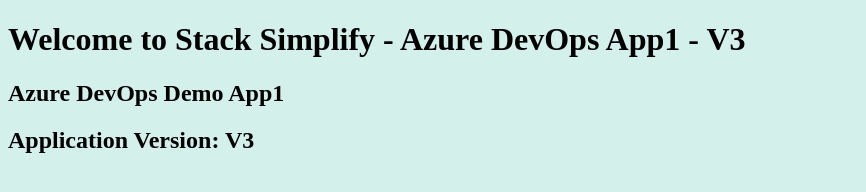
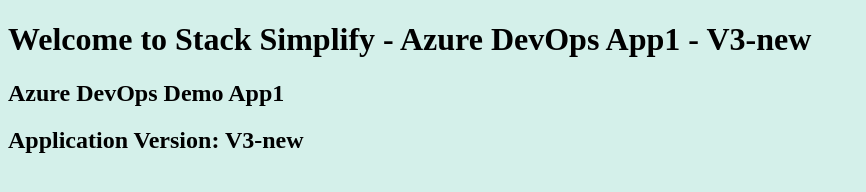
Before and after one commit to harshil114/azure-devops-github-acr-aks-app1, a plain HTML site: page index.html in a window 1280 px wide. Shown: the whole page, without its empty margins (0-866 px from the left). Drawn offline with Linux system fonts and the light colour scheme.

Commit message:
V3 commit index.html

```diff
--- a/index.html
+++ b/index.html
@@ -1,8 +1,8 @@
 <!DOCTYPE html>
 <html>
    <body style="background-color:rgb(212, 240, 234);">
-      <h1>Welcome to Stack Simplify - Azure DevOps App1 - V3</h1>
+      <h1>Welcome to Stack Simplify - Azure DevOps App1 - V3-new</h1>
       <h2>Azure DevOps Demo App1</h2>
-      <h2>Application Version: V3</h2>
+      <h2>Application Version: V3-new</h2>
    </body>
 </html>
```
